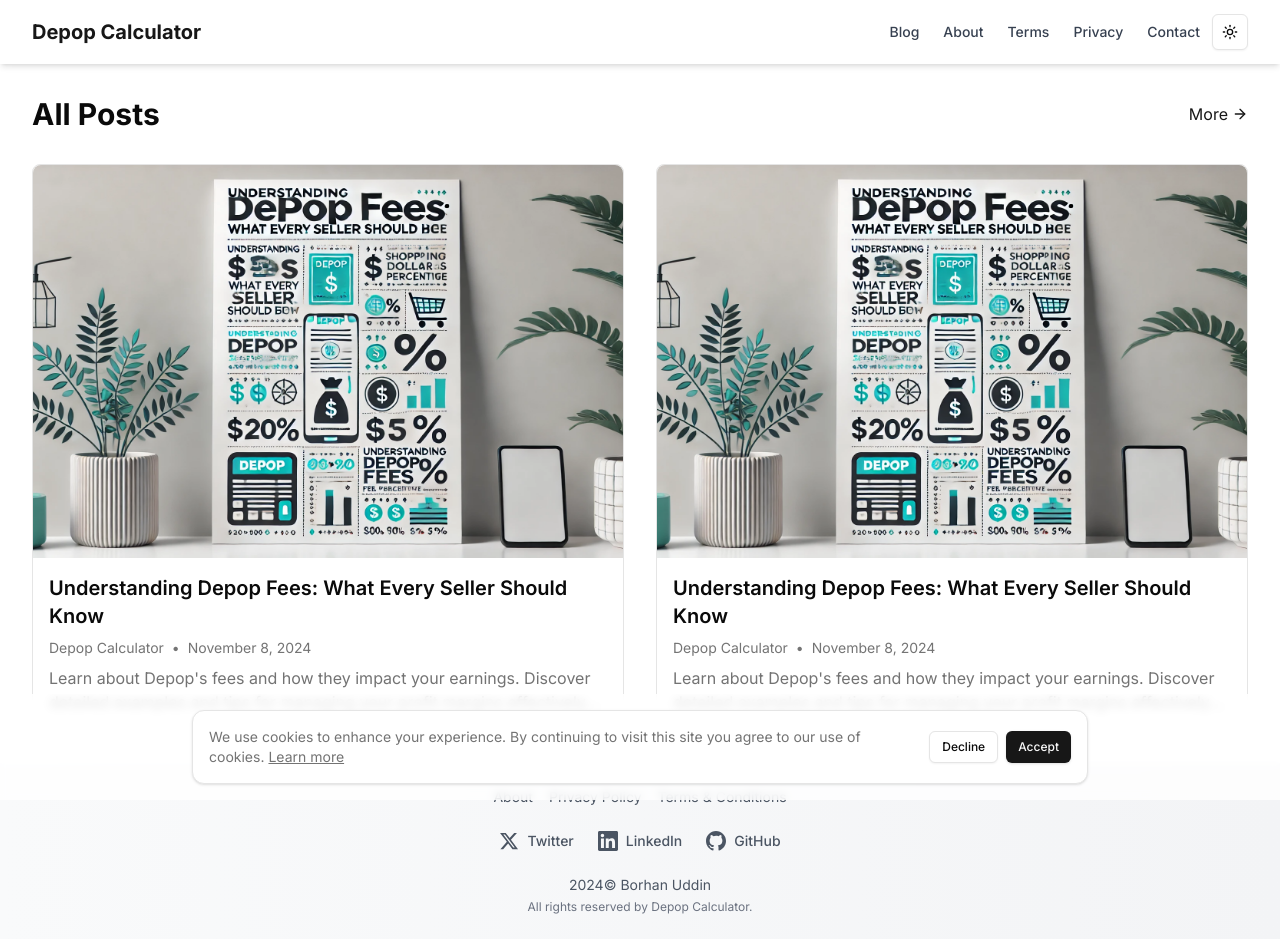
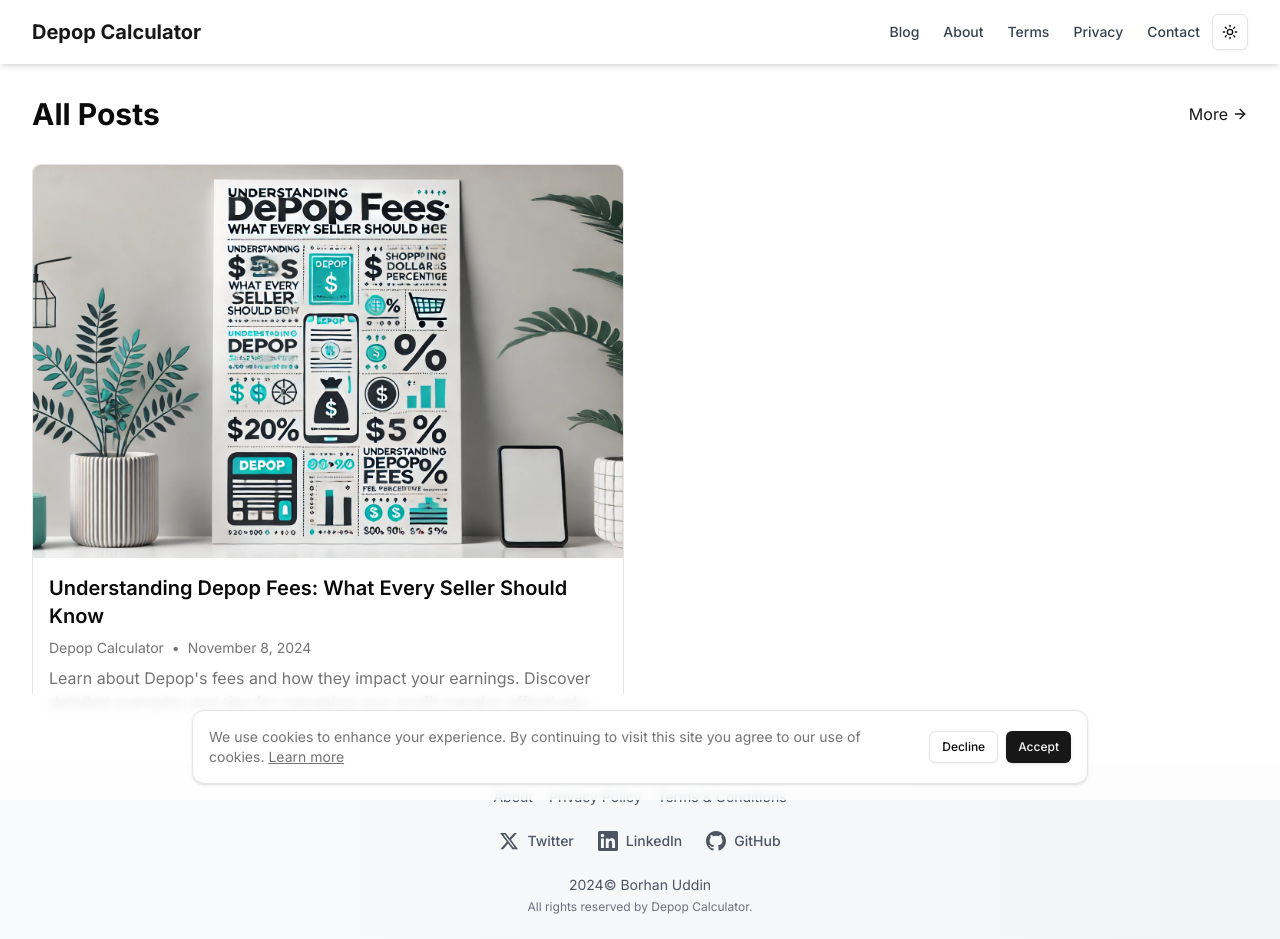
Before and after one commit to borhanrahi/depop-calculator, a Next.js app: page /blog in a window 1280 px wide. Built offline with nearby package versions, Linux system fonts and the light colour scheme; no server answers.

Commit message:
post  update

```diff
--- a/app/blog/content.ts
+++ b/app/blog/content.ts
@@ -134,113 +134,7 @@
     },
 
         // Add more posts here...
-        {
-          "id": "2",
-          "title": "Understanding Depop Fees: What Every Seller Should Know",
-          "slug": "understanding-depop-fees",
-          "author": "Depop Calculator",
-          "authorSlug": "depop-calculator",
-          "date": "2024-11-08",
-          "lastModified": "2024-11-08",
-          "excerpt": "Learn about Depop's fees and how they impact your earnings. Discover detailed examples and tips for managing your profit margins effectively on Depop.",
-          "coverImage": "/understanding-depop-fees.webp",
-          "keywords": ["depop fees", "depop selling fees", "depop seller fees"],
-          "faqs": [
-            {
-              "id": "faq-depop-selling-fee",
-              "question": "What is Depop's selling fee?",
-              "answer": "Depop charges a 10% fee on the total sale price of each item sold, excluding shipping fees."
-            },
-            {
-              "id": "faq-payment-processing-fee",
-              "question": "How does Depop’s payment processing fee work?",
-              "answer": "Depop’s payment processor charges around 2.9% of the sale price plus a fixed fee, typically $0.30 per transaction in the U.S."
-            },
-            {
-              "id": "faq-total-fees",
-              "question": "How do I calculate total fees on Depop?",
-              "answer": "Add Depop’s 10% selling fee and the payment processing fee (usually 2.9% + $0.30 in the U.S.) to estimate your total fees."
-            },
-            {
-              "id": "faq-use-calculator",
-              "question": "Is there an easy way to calculate my Depop fees?",
-              "answer": "Yes! Use the Depop Fee Calculator for a quick, accurate breakdown of fees."
-            }
-          ],
-          "content": `
-            <h2 id="understanding-depop-fees">Understanding Depop Fees</h2>
-            <p>When selling on Depop, it’s essential to understand the fees that can impact your final earnings. Each fee covers specific costs and helps Depop maintain its marketplace. By knowing how each fee works, you can better plan your pricing and maximize profit.</p>
 
-            <h3 id="what-are-depop-fees">What Are Depop Fees?</h3>
-            <p>Depop charges fees on each sale, which are made up of different components. These fees include a selling fee, a payment processing fee, and sometimes extra costs for shipping or international transactions. Knowing these fees upfront can help you set accurate prices and keep more of your profits.</p>
-
-
-            <h3 id="depop-selling-fee">1. Depop Selling Fee</h3>
-            <p>Depop’s selling fee is a flat 10% of your item’s total sale price, excluding shipping fees. This fee helps fund platform improvements and maintenance.</p>
-            <ul>
-              <li><strong>Example:</strong> For an item priced at $30, the Depop selling fee would be $3, making your earnings $27 before any other fees.</li>
-              <li><strong>Tip:</strong> Consider adding an extra 10% to your listing price if you want to offset this fee. For instance, if you want to earn $30, set the price at $33.</li>
-            </ul>
-
-            <h3 id="payment-processing-fee">2. Payment Processing Fee</h3>
-            <p>To handle transactions, Depop charges a processing fee, typically 2.9% of the sale price plus $0.30 per transaction in the U.S. This fee varies slightly in other countries.</p>
-            <ul>
-              <li><strong>Example:</strong> For an item sold at $40, the processing fee would be about $1.46 (2.9% + $0.30), leaving you with $38.54 after this fee.</li>
-              <li><strong>Tip:</strong> You can use a tool like the <a href="https://depopcalculator.top/">Depop Fee Calculator</a> to help you see the exact breakdown of fees for different prices.</li>
-            </ul>
-
-            <div style="margin: 48px 0;">
-              <img
-                src="/payment-processing-fees-based-on-item-price.jpg"
-                alt="Visual example of payment processing fees based on item price"
-                style="width: 100%; border-radius: 8px; margin: 0 auto; display: block;"
-              />
-            </div>
-
-            <h3 id="total-fee-calculation">Calculating Total Fees</h3>
-            <p>To understand your final earnings, combine both the Depop selling fee and the processing fee. Here's an example that illustrates how these fees add up.</p>
-            <h4>Example:</h4>
-            <ul>
-              <li>Item Price: $50</li>
-              <li>Depop Fee: $5 (10% of $50)</li>
-              <li>Processing Fee: $1.75 (2.9% of $50 + $0.30)</li>
-              <li><strong>Total Fees:</strong> $6.75</li>
-              <li><strong>Earnings:</strong> $50 - $6.75 = $43.25</li>
-            </ul>
-            <p>By calculating these fees upfront, you can price your items to maintain your desired earnings. For a quick calculation, check out the <a href="https://depopcalculator.top/">Depop Fee Calculator</a> to see your total earnings instantly.</p>
-
-            <h3 id="other-costs">3. Other Costs to Consider</h3>
-            <p>While Depop’s main fees cover selling and payment processing, other costs can come into play, especially if you’re offering additional options to buyers.</p>
-            <ul>
-              <li><strong>Shipping Costs:</strong> If you offer free shipping, be sure to factor the cost into your pricing. Otherwise, you’ll be covering this from your earnings, which can reduce your profit.</li>
-              <li><strong>Currency Conversion Fees:</strong> For international transactions, there might be extra fees for currency conversion, depending on the buyer’s payment method.</li>
-            </ul>
-
-            </div>
-
-            <h3 id="pricing-strategies">Pricing Strategies for Maximizing Profit</h3>
-            <p>Setting your prices to cover fees and still attract buyers is essential. Here are some strategies for managing Depop fees effectively:</p>
-            <ul>
-              <li><strong>Price with Fees in Mind:</strong> Always add the Depop selling fee and processing fee into your item’s price so you don’t undersell yourself.</li>
-              <li><strong>Charge for Shipping When Possible:</strong> Offering free shipping is attractive to buyers, but charging shipping as a separate fee can help you retain more earnings.</li>
-              <li><strong>Use a Fee Calculator:</strong> The <a href="https://depopcalculator.top/">Depop Fee Calculator</a> is an excellent tool to forecast fees for various price points.</li>
-              <li><strong>Be Selective with Discounts:</strong> Although discounts may increase sales, they can reduce your final profit. Use discounts sparingly to maintain profitability.</li>
-            </ul>
-
-            <h3 id="optimizing-profit">Tips for Maximizing Profit on Depop</h3>
-            <p>In addition to setting prices strategically, there are other ways to maximize your earnings while minimizing costs on Depop:</p>
-            <ul>
-              <li><strong>Batch Listings Together:</strong> Listing similar items in batches can save time and help you build a recognizable brand. Buyers are more likely to purchase multiple items, reducing the impact of fees per sale.</li>
-              <li><strong>Seasonal Pricing:</strong> Adjust your prices based on seasonality, demand, and trends to capitalize on peak times and maximize your profit.</li>
-              <li><strong>Track Popular Items:</strong> Use analytics to monitor which items sell the fastest or have the highest profit margins, and focus on listing similar products.</li>
-            </ul>
-
-
-            <h3 id="conclusion">Conclusion</h3>
-            <p>Understanding Depop’s fees is essential for making the most of your sales. By knowing each type of fee and using tools like the <a href="https://depopcalculator.top/">Depop Fee Calculator</a>, you can price items correctly and maximize your profits. With thoughtful planning, you’ll be well-prepared to succeed on Depop. Happy selling!</p>
-
-          `
-        },
 
 
   ];
```
